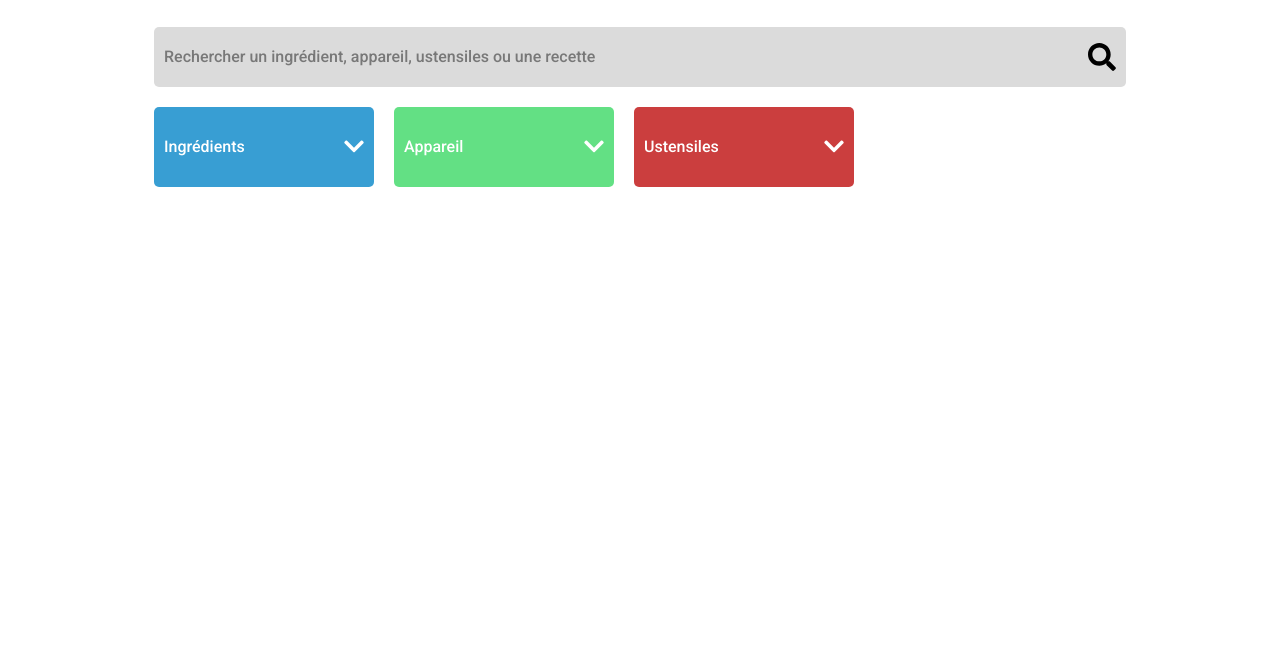
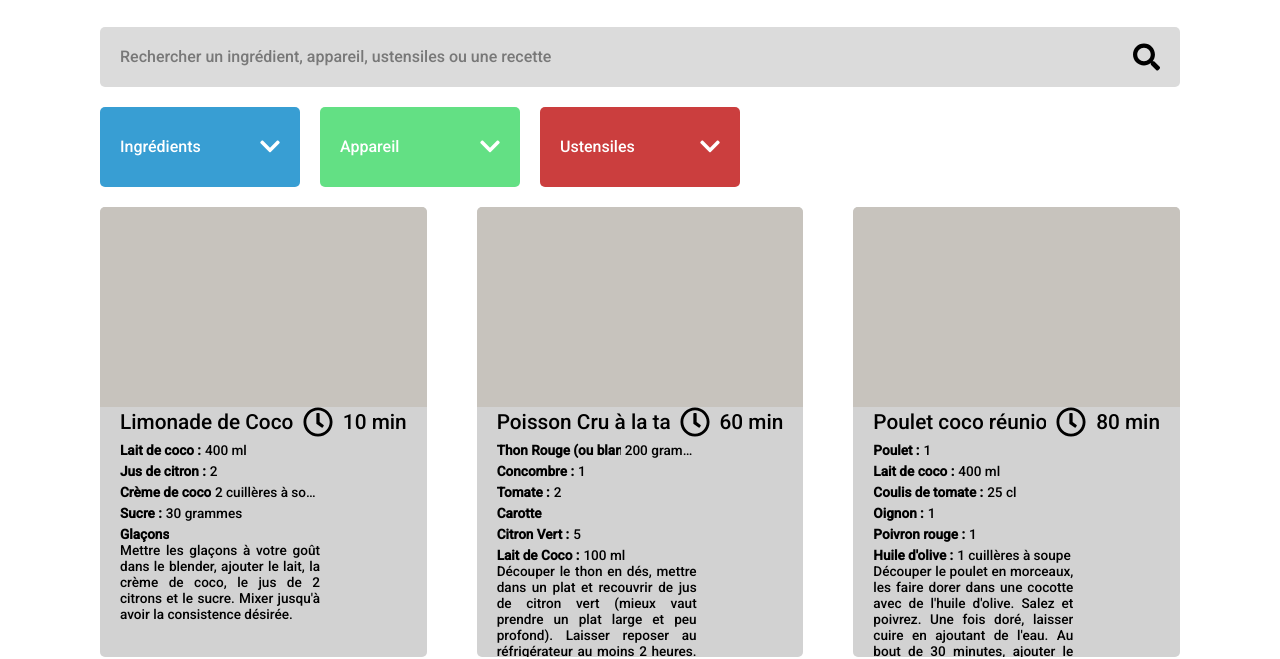
Before and after one commit to Kezenh/P7, a plain HTML site: page index.html in a window 1280 px wide. Shown: the part 172-831 px from the top of the page. Before the commit the page ends 800 px from the top, so only its background shows below. Drawn offline with Linux system fonts and the light colour scheme.

Commit message:
Adding interface

```diff
--- a/css/style.css
+++ b/css/style.css
@@ -3,13 +3,14 @@
     padding: 0;
     font-size: 1rem;
     font-family: 'Roboto', sans-serif;
+    box-sizing: border-box;
 }
 
 main {
     display: flex;
     flex-direction: column;
     align-items: center;
-    padding: 0 100px;
+    padding: 0 100px 30px;
 }
 
 header {
@@ -31,13 +32,13 @@ header {
     display: flex;
     justify-content: space-between;
     background: rgba(210, 210, 210, 0.8);
-    width: 90%;
+    width: 100%;
     height: 60px;
 }
 
 #mainResearch__icon {
     width: 30px;
-    margin: 0 10px;
+    margin: 0 20px;
     cursor: pointer;
 }
 
@@ -45,7 +46,7 @@ header {
     border: none;
     width: 100%;
     background: rgba(0, 0, 0, 0);
-    margin: 10px 10px;
+    margin: 10px 20px;
 }
 
 #mainResearch__input:focus {
@@ -59,14 +60,14 @@ header {
 #inputsBox {
     display: flex;
     margin: 20px 0;
-    width: 90%;
+    width: 100%;
 }
 
 .researchBox {
     width: 200px;
-    height: 60px;
+    height: 80px;
     margin: 0 20px 0 0;
-    padding: 10px 10px;
+    padding: 10px 20px;
     cursor: pointer;
     color: white;
     display: flex;
@@ -89,3 +90,104 @@ header {
 #researchBox--utensils {
     background: rgba(190, 14, 14, 0.8);
 }
+
+#recipesBox {
+    display: grid;
+    grid-template-columns: 1fr 1fr 1fr;
+    column-gap: 50px;
+    row-gap: 50px;
+    width: 100%;
+}
+
+.recipeCard {
+    background: rgba(210, 210, 210, 1);
+    width: 100%;
+    height: 450px;
+    overflow: hidden;
+}
+
+.recipeCard__img {
+    width: 100%;
+    height: 200px;
+    background: rgba(197, 192, 184, 0.8)
+}
+
+.recipeCard__description {
+    width: 100%;
+    height: 250px;
+    padding: 0px 20px;
+    display: flex;
+    flex-wrap: wrap;
+    justify-content: space-between;
+    overflow: hidden;
+}
+
+.recipeCard__description__header {
+    display: flex;
+    justify-content: space-between;
+    align-items: center;
+    width: 100%;
+}
+
+.recipeCard__description__header__title {
+    font-size: 1.3rem;
+    font-weight: normal;
+    text-overflow: " ...";
+    overflow: hidden;
+    white-space: nowrap;
+}
+
+.recipeCard__description__header__timeBox {
+    display: flex;
+    margin-left: 10px;
+    align-items: center;
+    justify-content: center;
+    flex-wrap: nowrap;
+}
+
+.recipeCard__description__header__timeBox__time {
+    font-size: 1.3rem;
+    white-space: nowrap;
+}
+
+.recipeCard__description__header__timeBox svg {
+    width: 30px;
+    margin-right: 10px;
+}
+
+.recipeCard__description__ingredients {
+    width: 200px;
+}
+
+.recipeCard__description__recipe {
+    text-align: justify;
+    width: 200px;
+    height:130px;
+    font-size: 0.85rem;
+    overflow: hidden;
+    display: -webkit-box;
+    -webkit-line-clamp: 8;
+    -webkit-box-orient: vertical;
+}
+
+.recipe__card__description__ingredients__ingredient {
+    padding-top: 5px;
+    display: flex;
+    flex-wrap: nowrap;
+}
+
+.recipe__card__description__ingredients__ingredient__name {
+    font-weight: bold;
+    font-size: 0.85rem;
+    text-overflow: ":";
+    white-space: nowrap;
+    overflow: hidden;
+}
+
+.recipe__card__description__ingredients__ingredient__quantity {
+    font-size: 0.85rem;
+    padding-left: 4px;
+    text-overflow: ellipsis;
+    white-space: nowrap;
+    overflow: hidden;
+}
--- a/index.html
+++ b/index.html
@@ -1,9 +1,10 @@
 <!DOCTYPE html>
 <html lang="fr">
     <head>
-        <meta charset="utf-8" name="viewport" content="width=device-width,initial-scale=1"/>
+        <meta charset="utf-8" content="width=device-width, initial-scale=1"/>
         <title>Les petits plats</title>
-        <link rel="stylesheet" href="./css/style.css">
+        <link rel="stylesheet" href="./css/style.css" type="text/css">
+        <link rel="icon" href="./Assets/favicon.svg">
         <link href="https://fonts.googleapis.com/css2?family=Roboto:wght@500&display=swap" rel="stylesheet">
     </head>
     <body>
@@ -29,8 +30,8 @@
                     <svg aria-hidden="true" focusable="false" data-prefix="fas" data-icon="chevron-down" class="researchBox__chevronDown" role="img" xmlns="http://www.w3.org/2000/svg" viewBox="0 0 448 512"><path fill="currentColor" d="M207.029 381.476L12.686 187.132c-9.373-9.373-9.373-24.569 0-33.941l22.667-22.667c9.357-9.357 24.522-9.375 33.901-.04L224 284.505l154.745-154.021c9.379-9.335 24.544-9.317 33.901.04l22.667 22.667c9.373 9.373 9.373 24.569 0 33.941L240.971 381.476c-9.373 9.372-24.569 9.372-33.942 0z"></path></svg>
                 </div>
             </div>
+            <div id="recipesBox"></div>
         </main>
-        <footer>
-        </footer>
+        <script type=module src="./scripts/index.js"></script>
     </body>
 </html>
--- a/scripts/index.js
+++ b/scripts/index.js
@@ -0,0 +1,85 @@
+import { recipes } from "./recipes.js";
+
+//DOM Elements
+const recipesBox = document.getElementById("recipesBox");
+
+//Functions
+function makeRecipeCard(recipe) {
+    //DOM Elements
+    const recipeCard = document.createElement("article");
+    const recipeCardImg = document.createElement("div");
+    const recipeCardDescription = document.createElement("div");
+    const recipeCardDescriptionHeader = document.createElement("div");
+    const recipeCardDescriptionHeaderTitle = document.createElement("h2");
+    const recipeCardDescriptionHeaderTimeBox = document.createElement("div");
+    const recipeCardDescriptionHeaderTimeBoxTime = document.createElement("p");
+    const recipeCardDescriptionIngredients = document.createElement("div");
+    const recipeCardDescriptionRecipe = document.createElement("p");
+
+    //Classes
+    recipeCard.classList.add("recipeCard");
+    recipeCard.classList.add("smoothBorder");
+    recipeCardImg.classList.add("recipeCard__img");
+    recipeCardDescription.classList.add("recipeCard__description");
+    recipeCardDescriptionHeader.classList.add("recipeCard__description__header");
+    recipeCardDescriptionHeaderTitle.classList.add("recipeCard__description__header__title");
+    recipeCardDescriptionHeaderTimeBox.classList.add("recipeCard__description__header__timeBox");
+    recipeCardDescriptionHeaderTimeBoxTime.classList.add("recipeCard__description__header__timeBox__time");
+    recipeCardDescriptionIngredients.classList.add("recipeCard__description__ingredients");
+    recipeCardDescriptionRecipe.classList.add("recipeCard__description__recipe");
+
+    //Content
+    recipeCardDescriptionHeaderTitle.innerText = recipe.name;
+    recipeCardDescriptionHeaderTimeBox.innerHTML = '<svg aria-hidden="true" focusable="false" data-prefix="far" data-icon="clock" role="img" xmlns="http://www.w3.org/2000/svg" viewBox="0 0 512 512"><path fill="currentColor" d="M256 8C119 8 8 119 8 256s111 248 248 248 248-111 248-248S393 8 256 8zm0 448c-110.5 0-200-89.5-200-200S145.5 56 256 56s200 89.5 200 200-89.5 200-200 200zm61.8-104.4l-84.9-61.7c-3.1-2.3-4.9-5.9-4.9-9.7V116c0-6.6 5.4-12 12-12h32c6.6 0 12 5.4 12 12v141.7l66.8 48.6c5.4 3.9 6.5 11.4 2.6 16.8L334.6 349c-3.9 5.3-11.4 6.5-16.8 2.6z"></path></svg>';
+    recipeCardDescriptionHeaderTimeBoxTime.innerText = recipe.time + " min";
+    recipeCardDescriptionRecipe.innerText = recipe.description;
+
+    //Nodes
+    recipesBox.appendChild(recipeCard);
+    recipeCard.appendChild(recipeCardImg);
+    recipeCard.appendChild(recipeCardDescription);
+    recipeCardDescription.appendChild(recipeCardDescriptionHeader);
+    recipeCardDescriptionHeader.appendChild(recipeCardDescriptionHeaderTitle);
+    recipeCardDescriptionHeader.appendChild(recipeCardDescriptionHeaderTimeBox);
+    recipeCardDescriptionHeaderTimeBox.appendChild(recipeCardDescriptionHeaderTimeBoxTime);
+    recipeCardDescription.appendChild(recipeCardDescriptionIngredients);
+    recipeCardDescription.appendChild(recipeCardDescriptionRecipe);
+
+    for (let i = 0;i < recipe.ingredients.length;i++) {
+        //DOM Elements
+        const recipeCardDescriptionIngredientsIngredient = document.createElement("div");
+        const recipeCardDescriptionIngredientsIngredientName = document.createElement("p");
+        const recipeCardDescriptionIngredientsIngredientQuantity = document.createElement("p");
+
+        //Classes
+        recipeCardDescriptionIngredientsIngredient.classList.add("recipe__card__description__ingredients__ingredient");
+        recipeCardDescriptionIngredientsIngredientName.classList.add("recipe__card__description__ingredients__ingredient__name");
+        recipeCardDescriptionIngredientsIngredientQuantity.classList.add("recipe__card__description__ingredients__ingredient__quantity");
+
+        //Content
+
+        if (recipe.ingredients[i].quantity != undefined) {
+            recipeCardDescriptionIngredientsIngredientName.innerText = recipe.ingredients[i].ingredient + " :";
+            if (recipe.ingredients[i].unit != undefined) {
+                recipeCardDescriptionIngredientsIngredientQuantity.innerText = recipe.ingredients[i].quantity + " " + recipe.ingredients[i].unit;
+            } else {
+                recipeCardDescriptionIngredientsIngredientQuantity.innerText = recipe.ingredients[i].quantity;
+            }
+        } else {
+            recipeCardDescriptionIngredientsIngredientName.innerText = recipe.ingredients[i].ingredient;
+        }
+
+        //Nodes
+        recipeCardDescriptionIngredients.appendChild(recipeCardDescriptionIngredientsIngredient);
+        recipeCardDescriptionIngredientsIngredient.appendChild(recipeCardDescriptionIngredientsIngredientName);
+        recipeCardDescriptionIngredientsIngredient.appendChild(recipeCardDescriptionIngredientsIngredientQuantity);
+    }
+}
+
+function makeAllRecipes(){
+    for(let i = 0; i < recipes.length - 1; i++) {
+        makeRecipeCard(recipes[i]);
+    }
+}
+
+makeAllRecipes();
--- a/scripts/recipes.js
+++ b/scripts/recipes.js
@@ -1,4 +1,4 @@
-const recipes = [
+export const recipes = [
     {
         "id": 1,
         "name" : "Limonade de Coco",
@@ -20,7 +20,7 @@ const recipes = [
             },
             {
                 "ingredient" : "Sucre",
-                "quantite" : 30,
+                "quantity" : 30,
                 "unit" : "grammes"
             },
             {
@@ -28,7 +28,7 @@ const recipes = [
             }
         ],
         "time": 10,
-        "description": "Mettre les glaçons à votre goût dans le blender, ajouter le lait, la crème de coco, le jus de 2 citrons et le sucre. Mixer jusqu'à avoir la consistence désirée",
+        "description": "Mettre les glaçons à votre goût dans le blender, ajouter le lait, la crème de coco, le jus de 2 citrons et le sucre. Mixer jusqu'à avoir la consistence désirée.",
         "appliance": "Blender",
         "ustensils": ["cuillère à Soupe", "verres", "presse citron" ]
     },
@@ -68,7 +68,8 @@ const recipes = [
         "description": "Découper le thon en dés, mettre dans un plat et recouvrir de jus de citron vert (mieux vaut prendre un plat large et peu profond). Laisser reposer au réfrigérateur au moins 2 heures. (Si possible faites-le le soir pour le lendemain. Après avoir laissé mariner le poisson, coupez le concombre en fines rondelles sans la peau et les tomates en prenant soin de retirer les pépins. Rayer la carotte. Ajouter les légumes au poissons avec le citron cette fois ci dans un Saladier. Ajouter le lait de coco. Pour ajouter un peu plus de saveur vous pouver ajouter 1 à 2 cuillères à soupe de Crème de coco",
         "appliance": "Saladier",
         "ustensils": ["presse citron"]
-    },{
+    },
+    {
         "id": 3,
         "name": "Poulet coco réunionnais",
         "servings": 4,
@@ -105,7 +106,8 @@ const recipes = [
         "description": "Découper le poulet en morceaux, les faire dorer dans une cocotte avec de l'huile d'olive. Salez et poivrez. Une fois doré, laisser cuire en ajoutant de l'eau. Au bout de 30 minutes, ajouter le coulis de tomate, le lait de coco ainsi que le poivron et l'oignon découpés en morceaux. Laisser cuisiner 30 minutes de plus. Servir avec du riz",
         "appliance": "Cocotte",
         "ustensils": ["couteau"]
-    },{
+    },
+    {
         "id": 4,
         "name": "Salade de riz",
         "servings": 4,
@@ -220,7 +222,8 @@ const recipes = [
         "description": "Commencez par mélanger les oeufs le sucre et le sucre vanillé dans un saladier, découper les pommes en tranches, ajouter la crème fraiche aux oeufs. Une fois que tout est pret, étalez la tarte dans le moule. N'oubliez pas de piquer le fond avec une fourchette avant depositionner les pommes sur la tarte. Finallement verser la préparation à base d'oeufs et de crême fraiche. Laisser cuire au four pendant 30 minutes",
         "appliance": "Four",
         "ustensils": ["moule à tarte", "saladier", "fourchette"]
-    },{
+    },
+    {
         "id": 7,
         "name": "Tartelettes au chocolat et aux fraises",
         "servings": 6,
@@ -253,7 +256,8 @@ const recipes = [
         "description": "Etaler la pate dans les moules à tartelette. Faire cuire la pate 30 minutes. Découper le chocolat en morceau et le faire chauffer, y ajouter la crême liquide, ajouter le beurre et remuer jusqu'à avoir une pâte homogène. Verser la pate sur les tartelettes. Couper les fraises en 2 et les positionner sur ",
         "appliance":"Four",
         "ustensils":["moule à tartelettes (6)", "casserolle"]
-    }, {
+    },
+    {
         "id": 8,
         "name": "Brownie",
         "servings": 10,
@@ -360,7 +364,8 @@ const recipes = [
         "description": "Commencer par cuire les pommes de terre dans l'eau bouillante. Puis epluchez les et coupez les en rondelles. Emincer les oignons puis les faire dorer dans du beurre. Ajouter le jambon fumé coupé en en morceaux ainsi que les pommes de terres. Salez, poivrez à votre gout ( et celui de vos convives ) Laissez cuisiner durant environ 10 minutes puis ajouter le vin blanc. Après 5 minutes, mettre le tout dans un plat à gratin. Coupez le rebelochon, soit en tranches, soit le couper en 2 dans le sens de l'épaisseur et recouvrir les pommes de terre. Cuire au four (environ 220°) durant 25 minutes. C'est prêt !",
         "appliance":"Four",
         "ustensils": ["plat à gratin", "couteau","Économe"]
-    },{
+    },
+    {
         "id": 11,
         "name": "Salade tomate, mozzarella et pommes",
         "servings": 4,
@@ -398,7 +403,8 @@ const recipes = [
         "description": "Commencer par couper les feuilles de salade, ajouter les tomates cerises et le fromage découpé en cubes ou en boules avec la cuillère à melon. Découper le jambon de parme en fines lamelles. Ajouter la pomme elle aussi découpée en petit morceaux. Assaisonnez à votre gout. ",
         "appliance": "Saladier",
         "ustensils": ["couteau", "cuillère à melon" ]
-    },{
+    },
+    {
         "id": 12,
         "name": "Compote pomme rhubarbe",
         "servings": 4,
@@ -1723,4 +1729,4 @@ const recipes = [
         "appliance": "Four",
         "ustensils":["rouleau à patisserie","fouet"]
     }
-]
+];
```
Also changed, not shown: Assets/favicon.svg (added).
